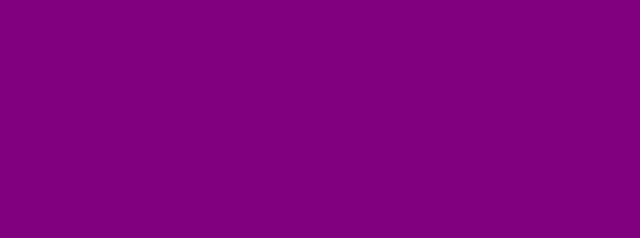
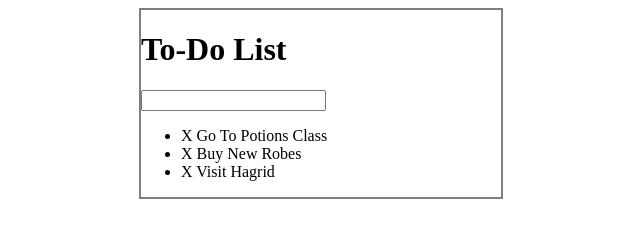
Before and after one commit to musicteachj/To-Do-List, a plain HTML site: page index.html in a window 1280 px wide. Shown: the whole page, without its empty margins (319-959 px from the left). Drawn offline with Linux system fonts and the light colour scheme.

Commit message:
add markup
add markup

```diff
--- a/assets/css/todos.css
+++ b/assets/css/todos.css
@@ -1,3 +1,10 @@
-body {
-	background: purple;
+#container {
+	width: 360px;
+	margin: 0 auto;
+	border: 2px solid grey;
 }
+
+.completed {
+	color: gray;
+	text-decoration: line-through;
+}
--- a/assets/js/todos.js
+++ b/assets/js/todos.js
@@ -1 +1,4 @@
-alert("Conected!");
+// Check Off Specific Todos By Clicking
+$("li").click(function() {
+	$(this).toggleClass("completed");
+});
--- a/index.html
+++ b/index.html
@@ -7,6 +7,17 @@
 </head>
 <body>
 
+<div id="container">
+	<h1>To-Do List</h1>
+	<input type="text" name="">
+
+	<ul>
+		<li><span>X</span> Go To Potions Class </li>
+		<li><span>X</span> Buy New Robes </li>
+		<li><span>X</span> Visit Hagrid </li>
+	</ul>
+</div>
+
 	<script type="text/javascript" src="assets/js/todos.js"></script>
 
 </body>
```
